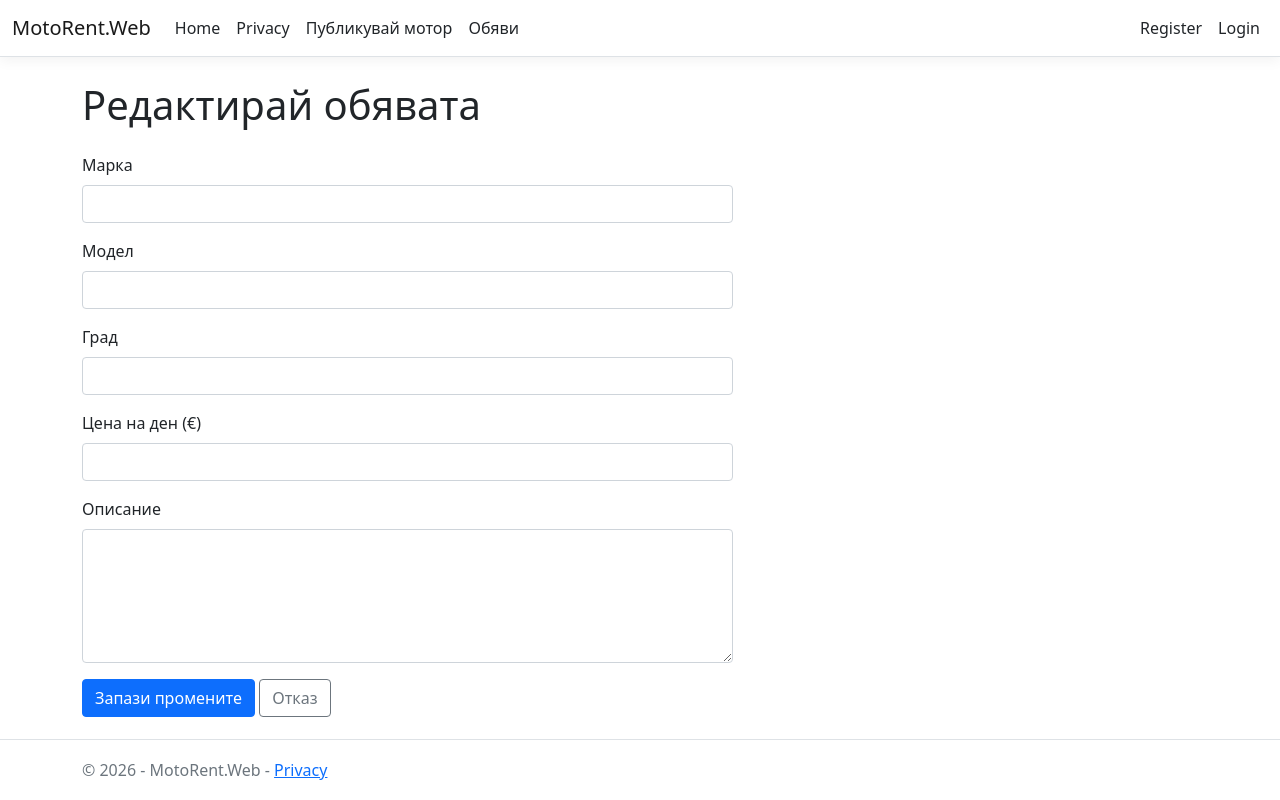
After one commit to Melih20012206/MotoRent, an ASP.NET Core app: template MotoRent.Web/Views/RentalListings/Edit.cshtml in a window 1280 px wide. The commit adds this page. Run offline with ASP.NET Core 8, Linux system fonts and the light colour scheme; the template is opened without the code that fills it, so the values that code supplies are empty; style sheets or scripts are compiled from the project's sources; some libraries are stand-ins or nearby versions.

Commit message:
Allow owners to edit rental listings

```diff
--- /dev/null
+++ b/MotoRent.Web/Views/RentalListings/Edit.cshtml
@@ -0,0 +1,50 @@
+@model MotoRent.Web.Models.CreateRentalListingViewModel
+
+@{
+    ViewData["Title"] = "Редактирай обявата";
+    var listingId = ViewData["ListingId"];
+}
+
+<h1 class="my-4">@ViewData["Title"]</h1>
+
+<form asp-action="Edit" asp-route-id="@listingId" method="post" class="col-lg-7">
+    <div asp-validation-summary="ModelOnly" class="text-danger"></div>
+
+    <div class="mb-3">
+        <label asp-for="Make" class="form-label"></label>
+        <input asp-for="Make" class="form-control" />
+        <span asp-validation-for="Make" class="text-danger"></span>
+    </div>
+
+    <div class="mb-3">
+        <label asp-for="Model" class="form-label"></label>
+        <input asp-for="Model" class="form-control" />
+        <span asp-validation-for="Model" class="text-danger"></span>
+    </div>
+
+    <div class="mb-3">
+        <label asp-for="City" class="form-label"></label>
+        <input asp-for="City" class="form-control" />
+        <span asp-validation-for="City" class="text-danger"></span>
+    </div>
+
+    <div class="mb-3">
+        <label asp-for="DailyPrice" class="form-label"></label>
+        <input asp-for="DailyPrice" type="number" min="1" max="10000"
+               step="0.01" class="form-control" />
+        <span asp-validation-for="DailyPrice" class="text-danger"></span>
+    </div>
+
+    <div class="mb-3">
+        <label asp-for="Description" class="form-label"></label>
+        <textarea asp-for="Description" rows="5" class="form-control"></textarea>
+        <span asp-validation-for="Description" class="text-danger"></span>
+    </div>
+
+    <button type="submit" class="btn btn-primary">Запази промените</button>
+    <a asp-action="Mine" class="btn btn-outline-secondary">Отказ</a>
+</form>
+
+@section Scripts {
+    <partial name="_ValidationScriptsPartial" />
+}
```
Also changed, not shown: MotoRent.Web/Controllers/RentalListingsController.cs (+77 -0 lines), MotoRent.Web/Views/RentalListings/Mine.cshtml (+8 -0 lines).
